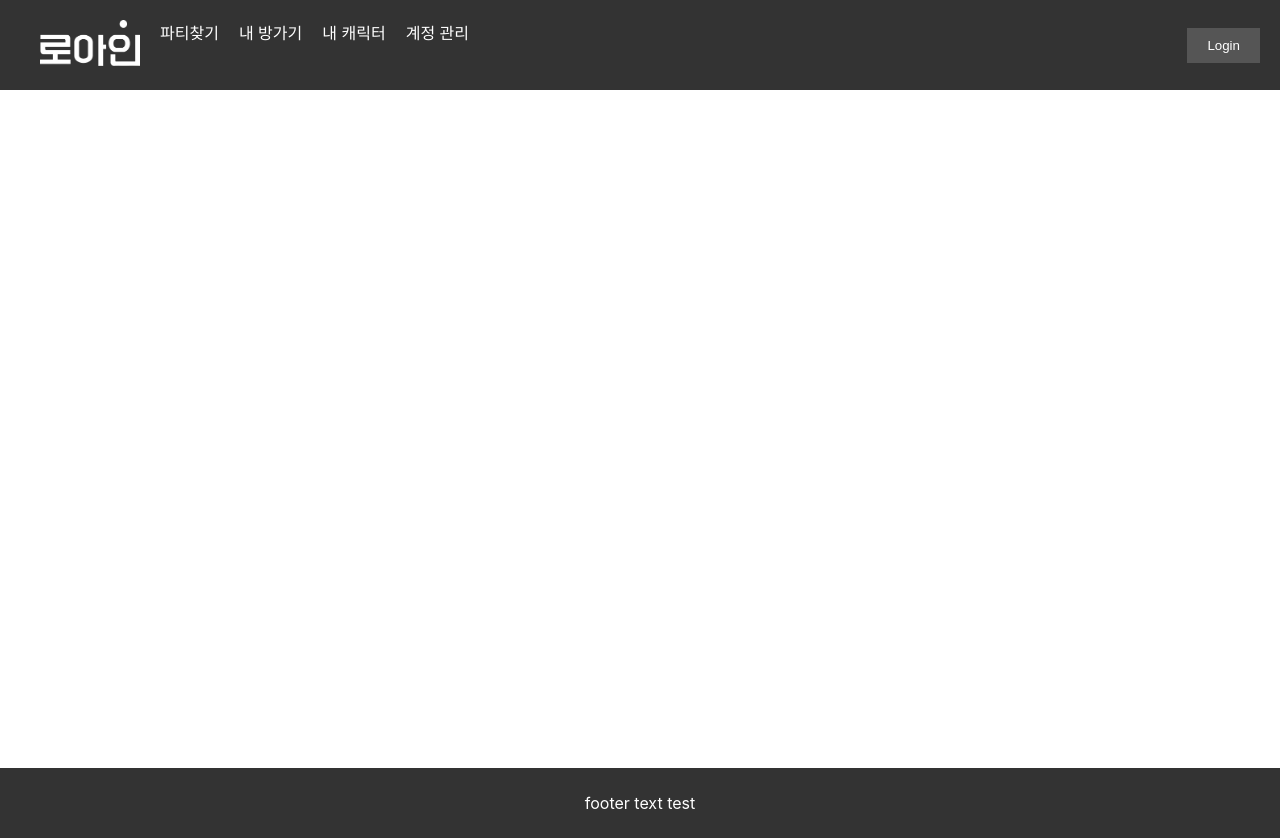
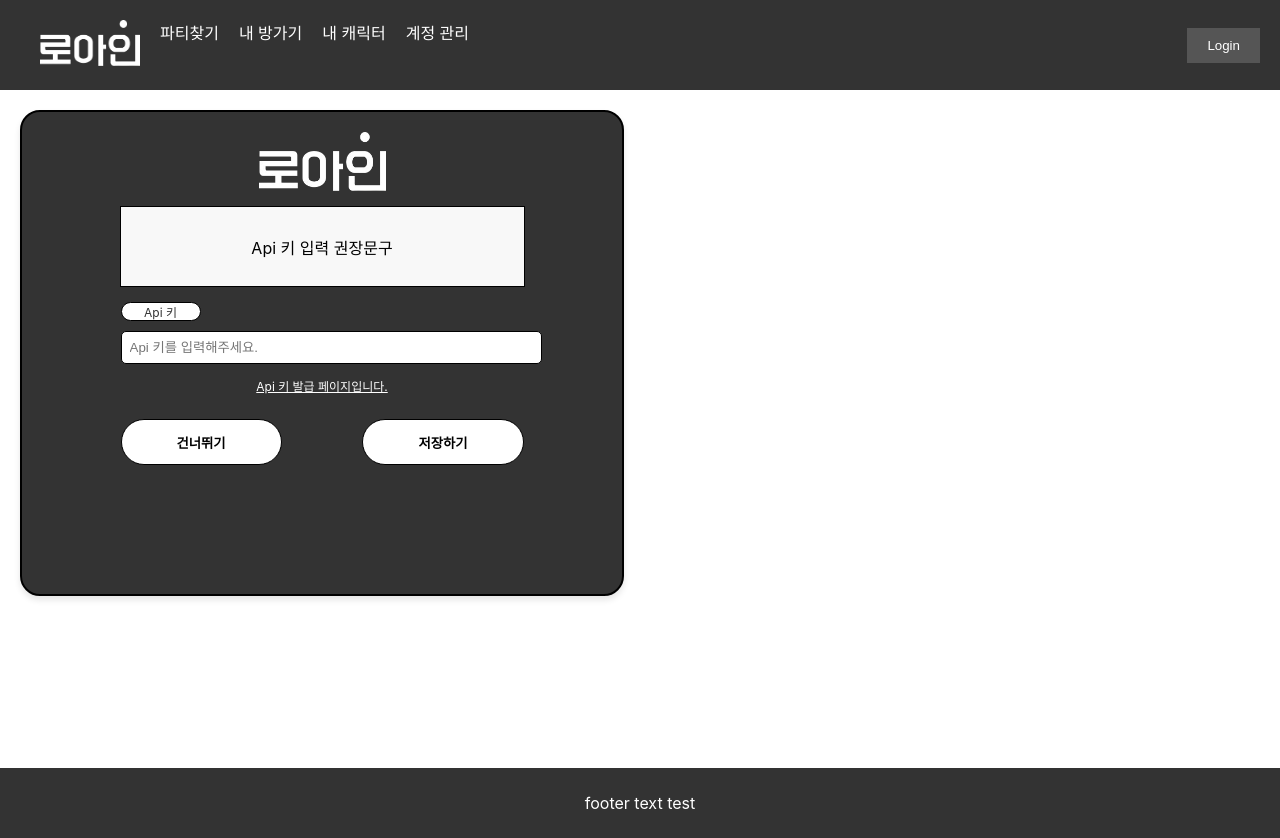
Before and after one commit to bsko98/lostark-party-page, a React (Create React App) app: page /optional in a window 1280 px wide. Built offline with nearby package versions, Linux system fonts and the light colour scheme.

Commit message:
회원 가입 페이지 이후 api 추가 부분 만드는중

```diff
--- a/src/App.js
+++ b/src/App.js
@@ -12,6 +12,7 @@ import MyCharacterInfoPage from './pages/MyCharacterInfoPage'
 import AddMyCharacterPage from './pages/AddMyCharacterPage';
 import CertifyJewelPage from './pages/CertifyJewelPage';
 import SignupForm from './components/SignupForm';
+import APIKeyForm from './components/APIKeyForm';
 
 function App() {
   const [isLogin, setIsLogin] = useState(false);
@@ -26,6 +27,7 @@ function App() {
           <Route path="/addmycharacter" element={<AddMyCharacterPage/>}/>
           <Route path="/certifyjewelpage" element={<CertifyJewelPage/>}/>
           <Route path="/signup" element={<SignupForm/>}></Route>
+          <Route path="/optional" element={<APIKeyForm/>}/>
           {console.log("app login test "+isLogin)}
         </Routes>
       </div>
--- /dev/null
+++ b/src/components/APIKeyForm.css
@@ -0,0 +1,103 @@
+.api-form-container {
+    width: 560px;
+    height: 442px;
+    background-color: #333;
+    border-radius: 20px;
+    padding: 20px;
+    box-shadow: 0px 4px 6px rgba(0, 0, 0, 0.1);
+    display: flex;
+    flex-direction: column;
+    align-items: center;
+    border: 2px solid black;
+}
+
+.api-logo {
+
+    background-color: #333;
+    display: flex;
+    align-items: center;
+    justify-content: center;
+    font-weight: bold;
+    margin-bottom: 15px;
+}
+
+.api-info-box {
+    width: 403px;
+    height: 78.96px;
+    background-color: #f8f8f8;
+    border: 1px solid black;
+    display: flex;
+    align-items: center;
+    justify-content: center;
+    margin-bottom: 15px;
+}
+
+.api-input-group {
+    width: 403px;
+    height: 25px;
+    display: flex;
+    flex-direction: column;
+    margin-bottom: 10px;
+}
+.api-input-group label {
+    font-size: 14px;
+    margin-bottom: 5px;
+}
+
+.api-input-group input {
+    width: 403px;
+    padding: 8px;
+    border: 1px solid black;
+    border-radius: 5px;
+}
+.api-input{
+    width: 403px;
+}
+.api-label{
+    font-size: 12px;
+    border: 1px solid black;
+    background-color: #ffffff;
+    color: #333;
+    border-radius: 60px;
+    width:78px;
+    height: 25px;
+    text-align: center;
+    margin-bottom: 10px;
+}
+.api-key-link {
+    font-size: 12px;
+    color: #ffffff;
+    text-decoration: underline;
+    cursor: pointer;
+    margin-top:40px;
+    margin-bottom: 15px;
+}
+
+.api-button-group {
+    width: 403px;
+    height: 46px;
+    display: flex;
+    justify-content: space-between;
+    margin-top: 10px;
+}
+
+.api-btn {
+    width: 40%;
+    padding: 10px;
+    border: 1px solid black;
+    border-radius: 5px;
+    cursor: pointer;
+    font-weight: bold;
+}
+
+.api-btn.primary {
+    background-color: rgb(255, 255, 255);
+    color: rgb(0, 0, 0);
+    border-radius: 60px;
+}
+
+.api-btn.secondary {
+    background-color: white;
+    color: black;
+    border-radius: 60px;
+}
--- /dev/null
+++ b/src/components/APIKeyForm.js
@@ -0,0 +1,48 @@
+import React, { useState } from "react";
+import "./APIKeyForm.css";
+import logo from '../image/logo2.png'
+import { useNavigate } from 'react-router-dom';
+
+
+const APIKeyForm = () => {
+    const navigate = useNavigate();
+    const [apiKey, setApiKey] = useState("");
+    const handleSave = () => {
+        if (!apiKey) {
+        alert("API Key를 입력해주세요.");
+        return;
+        }
+        localStorage.setItem("apiKey", apiKey);
+        console.log(apiKey);
+        alert("API Key가 저장되었습니다.");
+        navigate('/');
+    };
+    const handleSkip = () =>{
+        navigate('/');
+    }
+
+    return (
+        <div className="api-form-container">
+        <div className="api-logo"><img src={logo} alt="로고" style={{ width: "127px", height: "auto", color: "#000000" }}></img></div>
+        <div className="api-info-box">Api 키 입력 권장문구</div>
+        <div className=" api-input-group">
+            <div className="api-label">Api 키</div>
+            <input className="api-input"
+            type="text"
+            placeholder="Api 키를 입력해주세요."
+            value={apiKey}
+            onChange={(e) => setApiKey(e.target.value)}
+            />
+        </div>
+        <a href="https://developer-lostark.game.onstove.com/" target="_blank" rel="noopener noreferrer" className="api-key-link">
+            Api 키 발급 페이지입니다.
+        </a>
+        <div className="api-button-group">
+            <button className="api-btn secondary" onClick={handleSkip}>건너뛰기</button>
+            <button className="api-btn primary" onClick={handleSave}>저장하기</button>
+        </div>
+        </div>
+    );
+};
+
+export default APIKeyForm;
--- a/src/components/SignupForm.js
+++ b/src/components/SignupForm.js
@@ -21,6 +21,7 @@ const SignupForm = () => {
         if (!isPasswordMatch) {
         setError("비밀번호가 일치하지 않습니다.");
         alert("비밀번호가 일치하지 않습니다.");
+        navigator('/optional');
         return;
         }
 
@@ -79,7 +80,7 @@ const SignupForm = () => {
             required
             />
             {!isPasswordMatch && <p className="error-text">비밀번호가 일치하지 않습니다.</p>}
-            <label className="signuplabel" >이메일</label>
+            <label className="signuplabel" >이메일(선택사항)</label>
             <input
             className="signupinput"
             type="email"
--- a/src/pages/LoginPage.css
+++ b/src/pages/LoginPage.css
@@ -11,7 +11,7 @@
   }
 
   /* 로고 스타일 */
-  .logo {
+  .login-logo {
     font-size: 24px;
     font-weight: bold;
     padding: 10px;
@@ -20,18 +20,18 @@
   }
 
   /* 입력 그룹 (아이디 & 비밀번호) */
-  .input-group {
+  .login-input-group {
     margin-bottom: 15px;
     text-align: left;
   }
 
-  .input-group label {
+  .login-input-group label {
     display: block;
     font-size: 14px;
     margin-bottom: 5px;
   }
 
-  .input-group input {
+  .login-input-group input {
     width: 100%;
     padding: 10px;
     border: 2px solid #333;
@@ -56,13 +56,13 @@
   }
 
   /* 옵션 버튼 (아이디 찾기, 비밀번호 재설정, 회원가입) */
-  .options {
+  .login-options {
     display: flex;
     justify-content: space-between;
     margin-top: 15px;
   }
 
-  .option-btn {
+  .login-option-btn {
     flex: 1;
     padding: 5px;
     margin: 5px;
@@ -73,6 +73,6 @@
     height: 40px;
   }
 
-  .option-btn:hover {
+  .login-option-btn:hover {
     background-color: #f0f0f0;
   }
--- a/src/pages/LoginPage.js
+++ b/src/pages/LoginPage.js
@@ -30,20 +30,20 @@ const LoginPage = ({isLogin, setIsLogin}) => {
 
   return (
     <div className="login-container">
-      <div className="logo">로고</div>
-      <div className="input-group">
+      <div className="login-logo">로고</div>
+      <div className="login-input-group">
         <label>아이디</label>
         <input type="text" value={id} onChange = {handleIdChange} placeholder="아이디를 입력해주세요." />
       </div>
-      <div className="input-group">
+      <div className="login-input-group">
         <label>비밀번호</label>
         <input type="password" value={password} onChange = {handlePasswordChange} placeholder="비밀번호를 입력해주세요." />
       </div>
-      <button className="login-button" onClick ={handleLogin} >로그인</button>
-      <div className="options">
-        <button className="option-btn">아이디 찾기</button>
-        <button className="option-btn">비밀번호 재설정</button>
-        <button className="option-btn" onClick={handleSignup}>회원가입</button>
+      <button className="login-login-button" onClick ={handleLogin} >로그인</button>
+      <div className="login-options">
+        <button className="login-option-btn">아이디 찾기</button>
+        <button className="login-option-btn">비밀번호 재설정</button>
+        <button className="login-option-btn" onClick={handleSignup}>회원가입</button>
       </div>
     </div>
   );
--- a/src/pages/MyCharacterInfoPage.jsx
+++ b/src/pages/MyCharacterInfoPage.jsx
@@ -16,6 +16,7 @@ function MyCharacterInfoPage() {
     navigate('/addmycharacter');
   }
 
+
   return (
     <div className="mycontainer">
         <div className="mybox">
```
